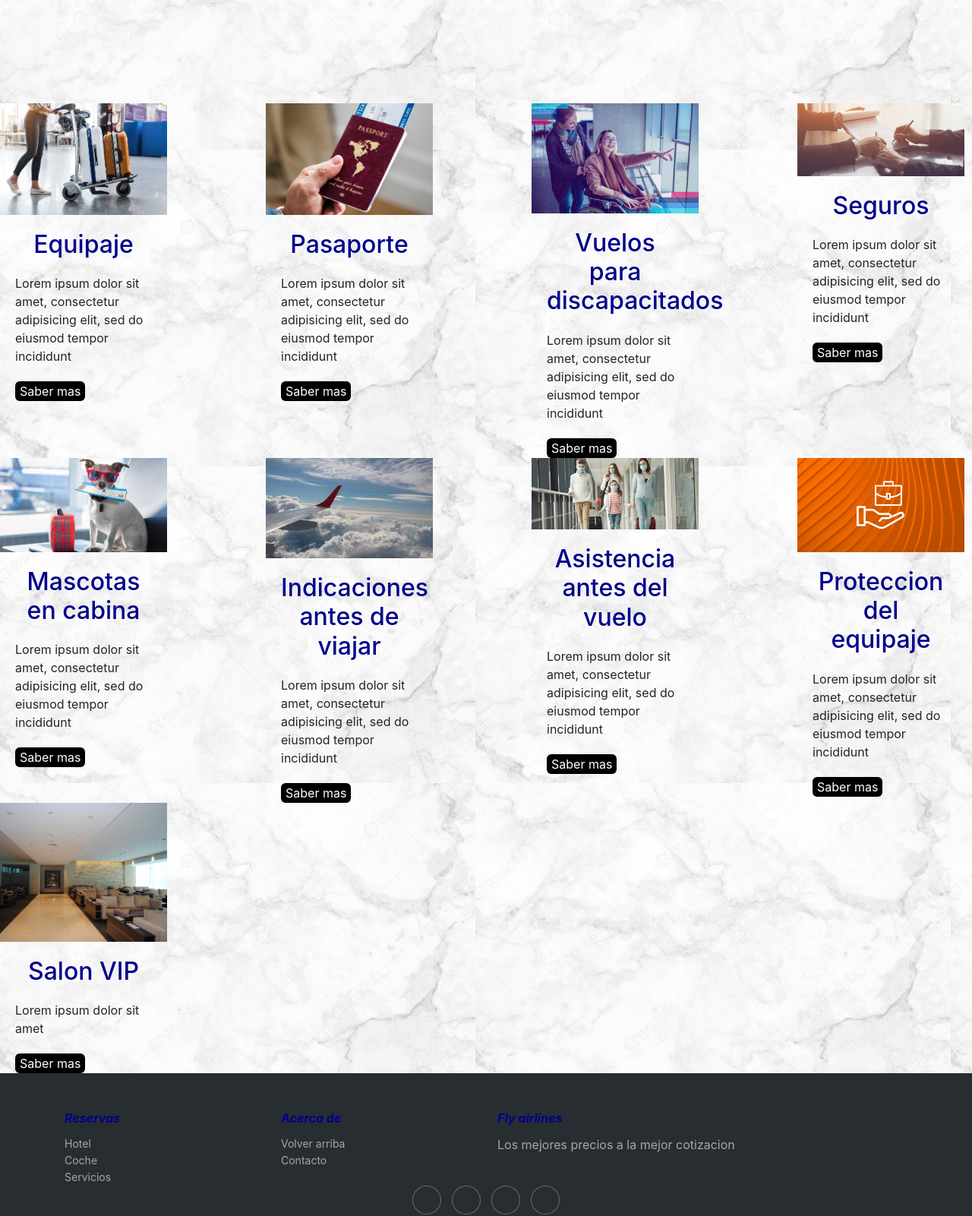
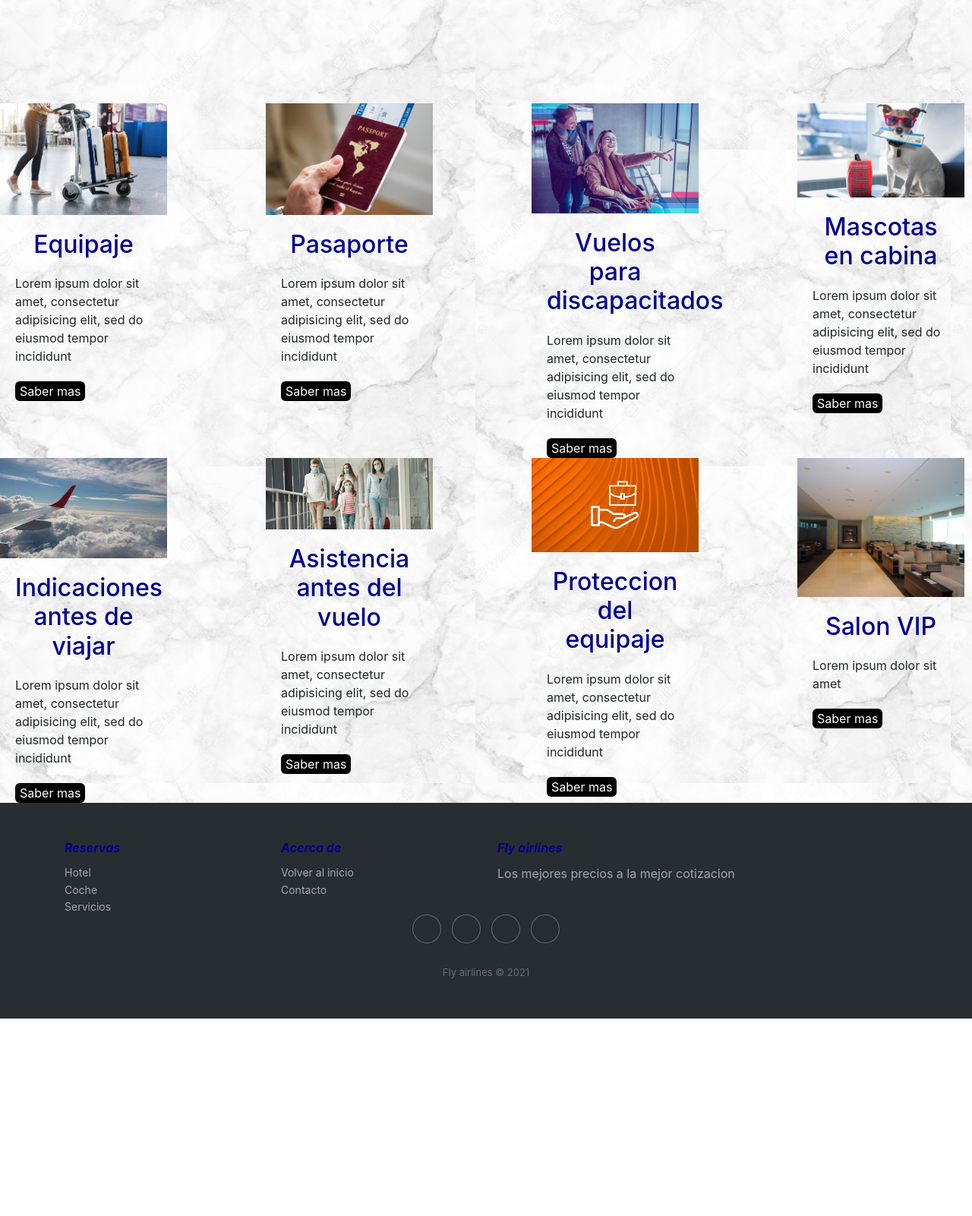
Before and after one commit to FacuAssune/TrabajoCoder, a website: page pages/Servicios.html in a window 1280 px wide. Shown: the part 220-1821 px from the top of the page at 76% size. After the commit the page ends 1561 px from the top, so only its background shows below. Drawn offline with nearby package versions, Linux system fonts and the light colour scheme.

Commit message:
modificaciones 2

```diff
--- a/pages/Servicios.html
+++ b/pages/Servicios.html
@@ -64,13 +64,6 @@
     tempor incididunt</p>
     <a href=""> <button> Saber mas</button> </a>
   </article>
-  <article>
-    <img src="../images/seguros.png">
-    <h2> Seguros </h2>
-    <p> Lorem ipsum dolor sit amet, consectetur adipisicing elit, sed do eiusmod
-    tempor incididunt </p>
-    <a href=""> <button> Saber mas</button> </a>
-  </article>
     <article>
     <img src="../images/mascotas.jpg">
     <h2> Mascotas en cabina </h2>
@@ -122,7 +115,7 @@
                     <div class="col-sm-6 col-md-3 item">
                         <h3>Acerca de</h3>
                         <ul>
-                            <li><a href="../index.html">Volver arriba</a></li>
+                            <li><a href="../index.html">Volver al inicio</a></li>
                             <li><a href="Contacto.html">Contacto</a></li>
                         </ul>
                     </div>
```
Also changed, not shown: index.html (+0 -1 lines).
